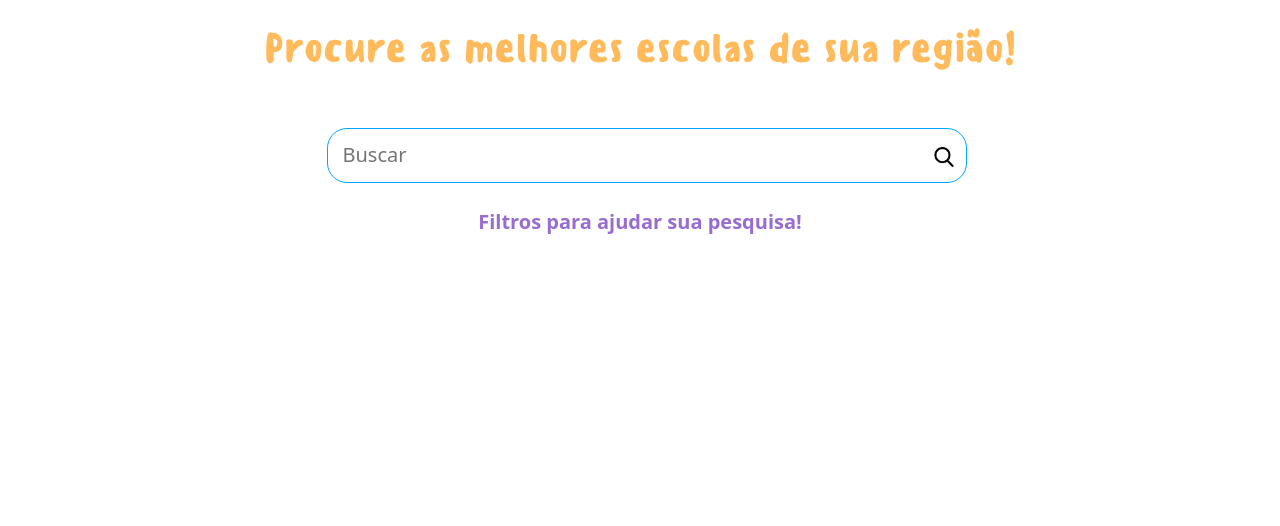
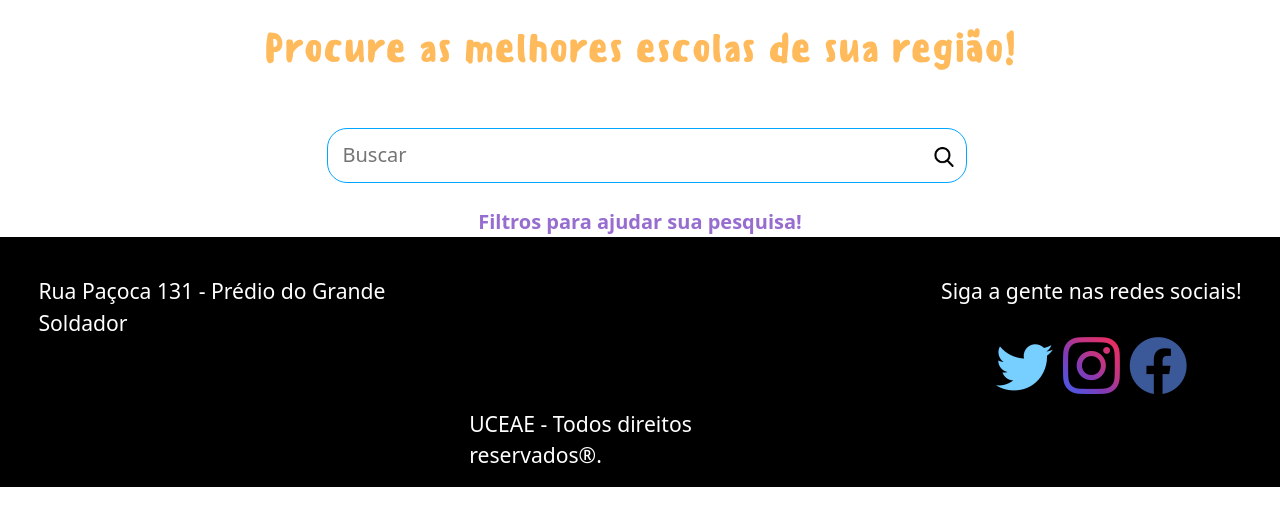
Before and after one commit to Eduardo5538/UCEAE, a PHP site: page /uceae-aluno/busca.php in a window 1280 px wide. Shown: the part 70-596 px from the top of the page. Run offline with PHP 8.4, Linux system fonts and the light colour scheme; some libraries are stand-ins or nearby versions.

Commit message:
ainda tudo fudido

```diff
--- a/uceae-aluno/busca.php
+++ b/uceae-aluno/busca.php
@@ -100,7 +100,7 @@
 
     <div id="filtros">
         <div id="inputs">
-            <select id="pinto">
+            <select>
                 <option>Estado</option>
                 <option>Estado1</option>
                 <option>Estado2</option>
@@ -148,6 +148,21 @@
     </div>
 </main>
 
+<footer>
+  <p id="rua-bottom">Rua Paçoca 131 - Prédio do Grande Soldador</p>
+
+  <p id="uceae-bottom">UCEAE - Todos direitos reservados®.</p>
+
+  <div id="sociais-bottom">
+    <p>Siga a gente nas redes sociais!</p>
+    <div id="botoes-bottom">
+      <a href="#"><i class="bi bi-twitter green grande"></i></a>
+      <a href="#"><i class="bi bi-instagram insta grande"></i></a>
+      <a href="#"><i class="bi bi-facebook blue grande"></i></a>
+    </div>
+  </div>
+</footer>
+
 </body>
 <!-- Script para animação em css e js -->
 <script src="https://unpkg.com/aos@next/dist/aos.js"></script>
--- a/uceae-aluno/css/busca.css
+++ b/uceae-aluno/css/busca.css
@@ -69,10 +69,13 @@ footer{
     object-fit: cover;
 }
 #toogle{
+    margin: 0 auto;
     color: #976DD0;
     text-align: center;
     font-size: 20px;
     font-weight: bold;
+    cursor: pointer;
+    width: fit-content;
 }
 #filtros{
     display: none;
@@ -106,6 +109,40 @@ footer{
     border-bottom: 1px solid black;
     padding-bottom: 5px;
     justify-content: center;
+}
+#sociais-bottom{
+	white-space: nowrap;
+	font-size: 2.642007926023778vh;
+}
+#uceae-bottom{
+	align-self: flex-end;
+	margin-right: 15vh;
+	white-space: wrap;
+	font-size: 2.642007926023778vh;
+}
+#rua-bottom{
+	white-space: wrap;
+	font-size: 2.642007926023778vh;
+}
+#botoes-bottom{
+	display: flex;
+	justify-content: center;
+	align-items: center;
+	gap: 10px;
+}
+.green{
+	color: #76CFFF;
+}
+.blue{
+	color: #3b5998;
+}
+.insta{
+	background:linear-gradient(45deg, #405de6, #5851db, #833ab4, #c13584, #e1306c, #fd1d1d);
+  	-webkit-background-clip: text;
+  	-webkit-text-fill-color: transparent;
+}
+.grande{
+	font-size: 4.444444444444445vw;
 }
 input[type=range] {
     -webkit-appearance: none;
```
